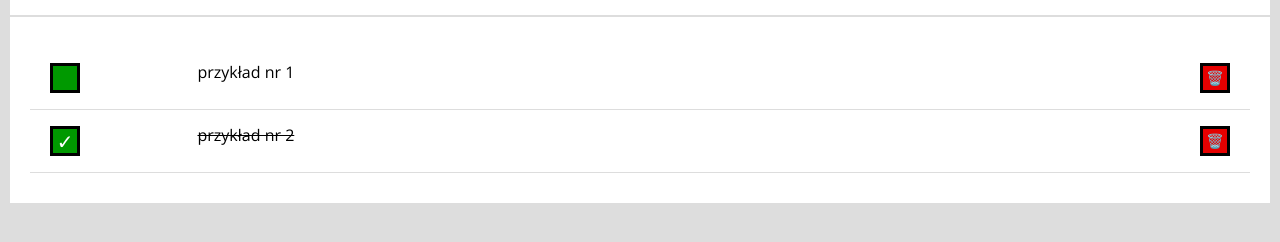
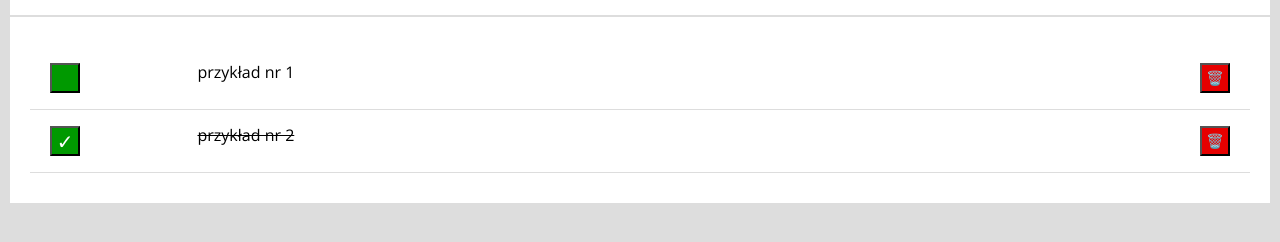
Before and after one commit to kormas/list, a plain HTML site: page index.html in a window 1280 px wide. Shown: the part 320-562 px from the top of the page. Drawn offline with nearby package versions, Linux system fonts and the light colour scheme.

Commit message:
removed button borders

```diff
--- a/css/list.css
+++ b/css/list.css
@@ -28,8 +28,6 @@
   width: 30px;
   height: 30px;
   background-color: hsl(120, 100%, 30%);
-  border-style: solid;
-  border-width: 3px;
   display: flex;
   align-items: center;
   justify-content: center;
@@ -51,8 +49,6 @@
   width: 30px;
   height: 30px;
   background-color: hsl(0, 100%, 45%);
-  border-style: solid;
-  border-width: 3px;
   display: flex;
   align-items: center;
   justify-content: center;
```
